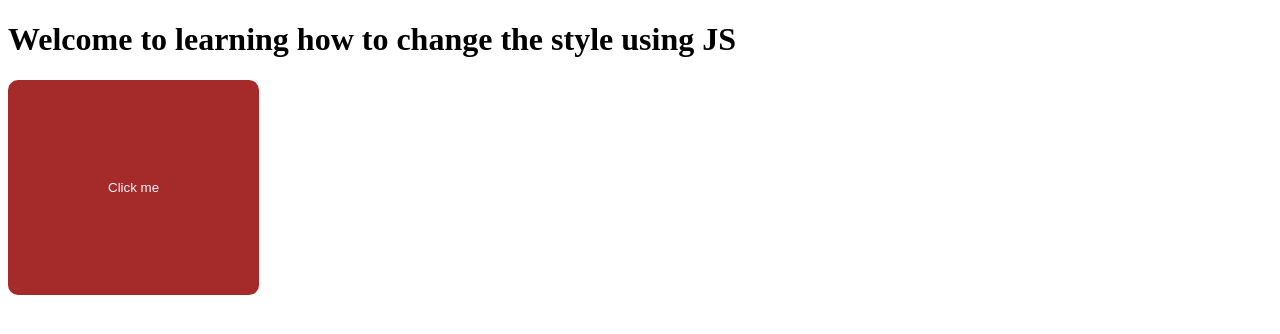
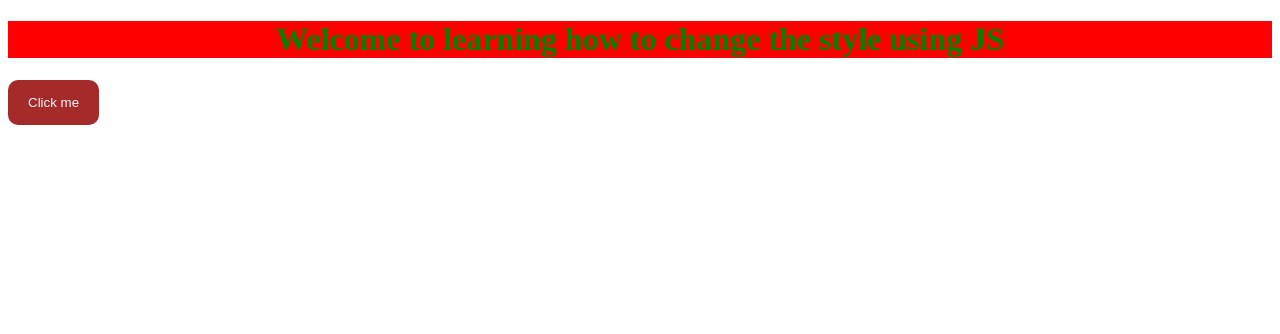
Before and after one commit to lilianatutza/CSS-in-JS-, a plain HTML site: page index.html in a window 1280 px wide. Both pictures are taken after a click on the button "Click me". Drawn offline with Linux system fonts and the light colour scheme.

Commit message:
added a class to css and applied the styling with a function when clicked the button
used the function  heading.classList.add ("highlight");
}

```diff
--- a/index.js
+++ b/index.js
@@ -1,7 +1,7 @@
 function handleClick() {
-  alert("hi");
+  let heading = document.querySelector("h1");
+  heading.classList.add ("highlight");
 }
 
 let buttonElement = document.querySelector("#special-button");
 buttonElement.addEventListener("click", handleClick);
-buttonElement.style.padding = "100px";
--- a/style.css
+++ b/style.css
@@ -6,3 +6,8 @@ button{
   padding: 15px 20px;
   border-radius: 10px;
 }
+.highlight{
+color: green;
+text-align: center;
+background-color: red;
+}
```
